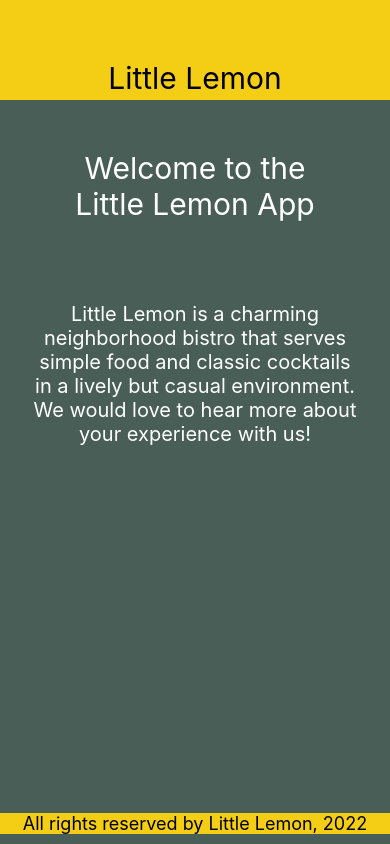
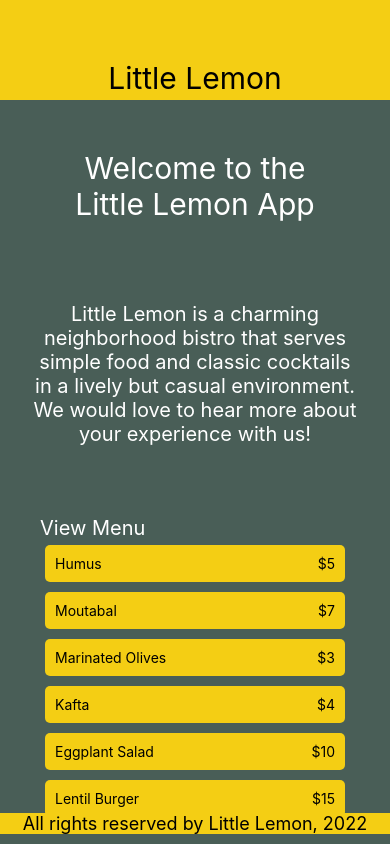
Before and after one commit to soyjherom/little-lemon-app, a React Native app: screen / in a window 390 px wide. Built offline with nearby package versions, Linux system fonts and the light colour scheme.

Commit message:
[ADD] Menu

```diff
--- a/components/Body.js
+++ b/components/Body.js
@@ -1,12 +1,23 @@
-import { StyleSheet, Text, View } from 'react-native'
+import { StyleSheet, ScrollView, View } from 'react-native'
 import { Welcome } from './Welcome';
 import { Description } from './Description'
+import { Menu } from './Menu'
+
+const green = '#495E57'
 
 export const Body = () => {
   return (
     <View style={styles.bodyContainer}>
-      <Welcome/>
-      <Description/>
+      <ScrollView
+      horizontal={false}
+      indicatorStyle={'white'}
+      style={{
+        backgroundColor: green,
+      }}>
+        <Welcome/>
+        <Description/>
+        <Menu/>
+      </ScrollView>
     </View>
   )
 }
--- /dev/null
+++ b/components/Menu.js
@@ -0,0 +1,49 @@
+import { ScrollView, Text, View } from 'react-native'
+import { MenuItem } from './MenuItem'
+
+const green = '#495E57'
+const yellow = '#F4CE14'
+const lastMenu = ' \n  \n  \n  \n  \n  \n \n \n  \n  \n'
+const menuItemsToDisplay = [
+  {name: 'Humus',price: '$5'},
+  {name: 'Moutabal',price: '$7'},
+  {name: 'Marinated Olives',price: '$3'},
+  {name: 'Kafta',price: '$4'},
+  {name: 'Eggplant Salad',price: '$10'},
+  {name: 'Lentil Burger',price: '$15'},
+  {name: 'Smoked Salmon',price: '$25'},
+  {name: 'Kafta Burger',price: '$14'},
+  {name: 'Turkish Kebab',price: '$15'},
+  {name: 'Fries',price: '$5'},
+  {name: 'Buttered Rice',price: '$7'},
+  {name: 'Pita Pocket',price: '$3'},
+  {name: 'Lentil Soup',price: '$8'},
+  {name: 'Greek Salad',price: '$10'},
+  {name: 'Rice Pilaf',price: '$9'},
+  {name: 'Baklava',price: '$3'},
+]
+
+export const Menu = () => {
+  return (
+    <View style={{ flex: 0.75}}>
+      <ScrollView
+      horizontal={false}
+      indicatorStyle={'white'}
+      style={{
+        padding: 40,
+        backgroundColor: green,
+      }}>
+        <Text style={{
+          fontSize: 20,
+          flexWrap: 'wrap',
+          color: 'white'
+        }}>View Menu</Text>
+        {
+          menuItemsToDisplay.map(i=>
+            <MenuItem key={i.name} item={{name:i.name, price:i.price}}/>
+          )
+        }
+      </ScrollView>
+    </View>
+  )
+}
--- /dev/null
+++ b/components/MenuItem.js
@@ -0,0 +1,24 @@
+
+import { StyleSheet, Text, View } from 'react-native'
+
+export const MenuItem = ({ item }) => {
+  return (
+    <View style={styles.itemContainer}>
+      <Text style={styles.item}>{item.name} </Text>
+      <Text style={styles.item}>{item.price}</Text>
+    </View>
+  )
+}
+
+const styles = StyleSheet.create({
+  item: {margin: 10},
+  itemContainer: {
+    backgroundColor: '#F4CE14',
+    flex: 1,
+    flexDirection: 'row',
+    justifyContent: 'space-between',
+    alignItems: 'center',
+    borderRadius: '5px',
+    margin: 5,
+  }
+})
```
